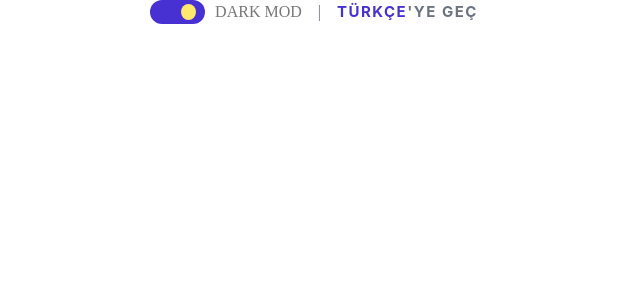
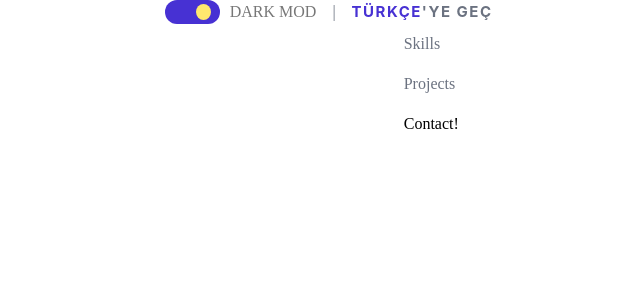
Before and after one commit to deniz244/web-sayfam, a React (Create React App) app: page / in a window 1280 px wide. Shown: the top 300 px of the page, without its empty margins (321-961 px from the left). Built offline with nearby package versions, Linux system fonts and the light colour scheme.

Commit message:
navbar menu yapılmaya çalışıldı

```diff
--- a/src/comps/NavBar.js
+++ b/src/comps/NavBar.js
@@ -1,15 +1,19 @@
 import "./css/NavBar.css";
 import DarkMode from "./NavBarComps/DarkMode";
 import Language from "./NavBarComps/Language";
+import Menu from "./NavBarComps/Menu";
 
 export default function NavBar() {
   return (
     <div>
-      <div className="outerNav">
+      <div className="toggleNav">
         <DarkMode />
         <p className="sep">|</p>
         <Language />
       </div>
+      <div className="menuNav">
+        <Menu />
+      </div>
     </div>
   );
 }
--- a/src/comps/NavBarComps/Menu.js
+++ b/src/comps/NavBarComps/Menu.js
@@ -0,0 +1,38 @@
+import "./css/Menu.css";
+
+import React, { useContext, useEffect, useState } from "react";
+import { LanguageContext } from "../../contexts/LanguageContext";
+
+export default function Menu() {
+  const { language } = useContext(LanguageContext);
+
+  const [skills, setSkills] = useState();
+  const [projects, setProjects] = useState();
+  const [hire, setHire] = useState();
+
+  useEffect(() => {
+    if (language === "tr-TR") {
+      setSkills("Beceriler");
+      setProjects("Projeler");
+      setHire("İletişim!");
+    } else if (language === "en-US") {
+      setSkills("Skills");
+      setProjects("Projects");
+      setHire("Contact!");
+    }
+  }, [language]);
+
+  return (
+    <div className="outerNavMenu">
+      <div className="navMenu">
+        <div className="innerNav">
+          <button className="buttonNav">{skills}</button>
+          <button className="buttonNav">{projects}</button>
+          <a className="buttonNavCerceve" href="mailto:deniztunc244@gmail.com">
+            {hire}
+          </a>
+        </div>
+      </div>
+    </div>
+  );
+}
--- /dev/null
+++ b/src/comps/NavBarComps/css/Menu.css
@@ -0,0 +1,39 @@
+.outerNavManu {
+  margin-top: 30px;
+  display: flex;
+  text-align: center;
+  height: 62px;
+}
+
+.navMenu {
+  width: 100%;
+  display: flex;
+  justify-content: flex-end;
+  margin: 0 1rem;
+  align-items: center;
+  text-align: center;
+  flex-wrap: wrap;
+  gap: 10px;
+}
+
+.innerNav {
+  display: flex;
+  justify-content: space-between;
+  text-align: center;
+  flex-wrap: wrap;
+  width: 40%;
+}
+
+.buttonNav {
+  display: flex;
+  justify-content: center;
+  text-align: center;
+  padding: 12px 32px;
+  color: #6b7280;
+}
+
+.buttonNavCerceve {
+  padding: 12px 32px;
+  border-radius: 6px;
+  gap: 10px;
+}
--- a/src/comps/css/NavBar.css
+++ b/src/comps/css/NavBar.css
@@ -1,4 +1,4 @@
-.outerNav {
+.toggleNav {
   display: flex;
   justify-content: flex-end;
 }
@@ -9,3 +9,8 @@
   align-items: center;
   margin: 0 1rem;
 }
+
+.menuNav {
+  width: 100%;
+  height: 100%;
+}
```
